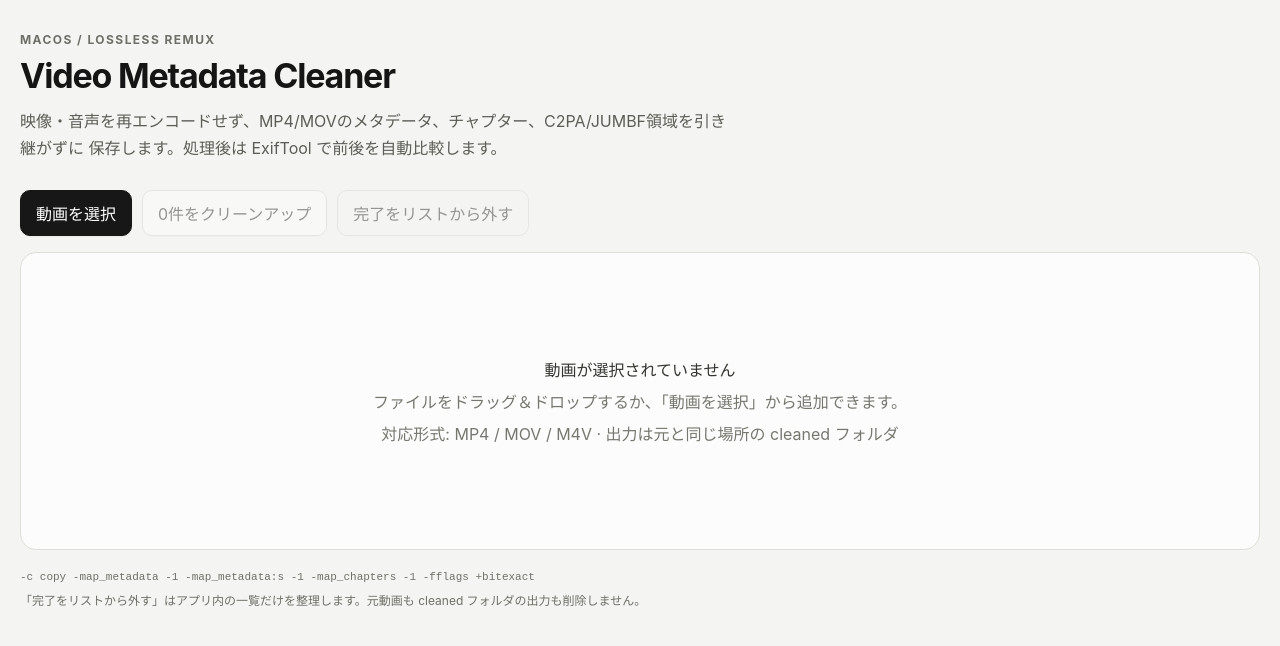
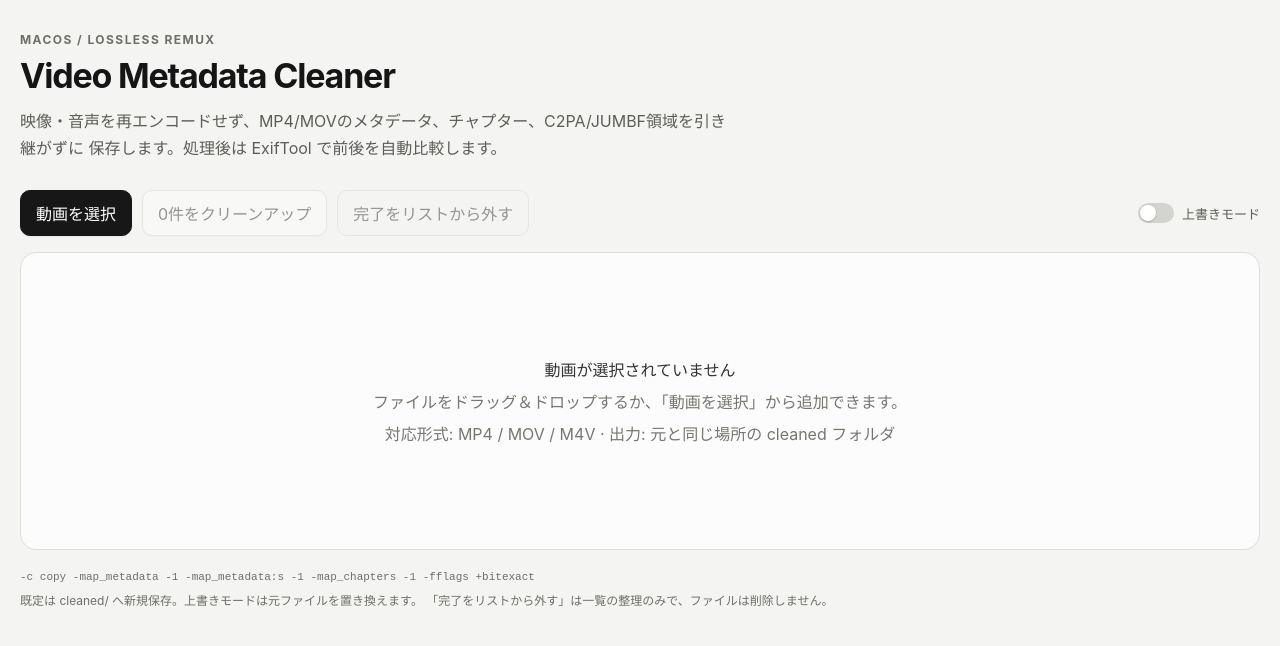
Before and after one commit to hndrr/video-metadata-cleaner, a React (Vite) app: page / in a window 1280 px wide. Shown: the top 646 px of the page. Built offline with nearby package versions, Linux system fonts and the light colour scheme.

Commit message:
feat: add overwrite mode to replace original files with cleaned versions via temporary swap

```diff
--- a/src/App.tsx
+++ b/src/App.tsx
@@ -23,11 +23,13 @@ type VideoJob = {
   inspectError?: string;
   inspecting?: boolean;
   showMeta?: boolean;
+  overwritten?: boolean;
 };
 
 type CleanResult = {
   outputPath: string;
   stderr: string;
+  overwritten: boolean;
 };
 
 const VIDEO_EXTENSIONS = new Set(["mp4", "mov", "m4v"]);
@@ -53,6 +55,8 @@ export default function App() {
   const [jobs, setJobs] = useState<VideoJob[]>([]);
   const [isRunning, setIsRunning] = useState(false);
   const [isDragging, setIsDragging] = useState(false);
+  /** true: 元ファイルを一時ファイル経由で置き換え / false: cleaned/ に新規出力 */
+  const [overwriteMode, setOverwriteMode] = useState(false);
 
   const pendingCount = useMemo(
     () => jobs.filter((job) => job.status === "ready" || job.status === "error").length,
@@ -133,9 +137,16 @@ export default function App() {
     updateJob(job.inputPath, { inspecting: true, inspectError: undefined, showMeta: true });
 
     try {
-      const before = await invoke<MetadataReport>("inspect_metadata", {
-        path: job.inputPath,
-      });
+      // 上書き後は input が処理済みになるので、処理前スナップショットがあれば保持する
+      let before = job.before;
+      const samePath =
+        !!job.outputPath && job.outputPath === job.inputPath && !!job.overwritten;
+
+      if (!before || !samePath) {
+        before = await invoke<MetadataReport>("inspect_metadata", {
+          path: job.inputPath,
+        });
+      }
 
       let after: MetadataReport | undefined;
       if (job.outputPath) {
@@ -161,6 +172,14 @@ export default function App() {
 
   const cleanAll = async (): Promise<void> => {
     if (isRunning) return;
+
+    if (overwriteMode) {
+      const ok = window.confirm(
+        `上書きモードです。\n選択中の ${pendingCount} 件の元ファイルを置き換えます。\n元に戻せません。続行しますか？`,
+      );
+      if (!ok) return;
+    }
+
     setIsRunning(true);
 
     const targets = jobs.filter((job) => job.status === "ready" || job.status === "error");
@@ -171,6 +190,7 @@ export default function App() {
         error: undefined,
         after: undefined,
         inspectError: undefined,
+        overwritten: undefined,
       });
 
       try {
@@ -188,6 +208,7 @@ export default function App() {
 
         const result = await invoke<CleanResult>("clean_video", {
           inputPath: job.inputPath,
+          overwrite: overwriteMode,
         });
 
         let after: MetadataReport | undefined;
@@ -199,6 +220,7 @@ export default function App() {
           updateJob(job.inputPath, {
             status: "done",
             outputPath: result.outputPath,
+            overwritten: result.overwritten,
             before,
             inspecting: false,
             showMeta: true,
@@ -210,6 +232,7 @@ export default function App() {
         updateJob(job.inputPath, {
           status: "done",
           outputPath: result.outputPath,
+          overwritten: result.overwritten,
           before,
           after,
           inspecting: false,
@@ -249,11 +272,15 @@ export default function App() {
           動画を選択
         </button>
         <button
-          className="button"
+          className={`button ${overwriteMode ? "danger" : ""}`}
           onClick={cleanAll}
           disabled={isRunning || pendingCount === 0}
         >
-          {isRunning ? "処理中…" : `${pendingCount}件をクリーンアップ`}
+          {isRunning
+            ? "処理中…"
+            : overwriteMode
+              ? `${pendingCount}件を上書きクリーンアップ`
+              : `${pendingCount}件をクリーンアップ`}
         </button>
         <button
           className="button ghost"
@@ -263,7 +290,31 @@ export default function App() {
         >
           完了をリストから外す
         </button>
+
+        <label
+          className={`toggle ${overwriteMode ? "toggle-on" : ""} ${isRunning ? "toggle-disabled" : ""}`}
+          title="オンにすると cleaned/ を作らず、元ファイルを置き換えます（一時ファイル経由）"
+        >
+          <input
+            type="checkbox"
+            checked={overwriteMode}
+            disabled={isRunning}
+            onChange={(event) => setOverwriteMode(event.target.checked)}
+          />
+          <span className="toggle-ui" aria-hidden />
+          <span className="toggle-label">
+            上書きモード
+            {overwriteMode && <em>危険</em>}
+          </span>
+        </label>
       </section>
+
+      {overwriteMode && (
+        <p className="overwrite-banner" role="status">
+          上書きモード: 元ファイルを置き換えます（先に一時ファイルへ書き出してから差し替え）。
+          取り消せません。
+        </p>
+      )}
 
       <section className={`panel ${isDragging ? "panel-dragging" : ""}`}>
         {jobs.length === 0 ? (
@@ -274,7 +325,12 @@ export default function App() {
             <span>
               ファイルをドラッグ＆ドロップするか、「動画を選択」から追加できます。
             </span>
-            <span>対応形式: MP4 / MOV / M4V · 出力は元と同じ場所の cleaned フォルダ</span>
+            <span>
+              対応形式: MP4 / MOV / M4V ·{" "}
+              {overwriteMode
+                ? "出力: 元ファイルを上書き"
+                : "出力: 元と同じ場所の cleaned フォルダ"}
+            </span>
           </div>
         ) : (
           <ul className="job-list">
@@ -293,6 +349,9 @@ export default function App() {
                     <div className="job-text">
                       <strong>{fileName(job.inputPath)}</strong>
                       <span title={job.inputPath}>{job.inputPath}</span>
+                      {job.overwritten && job.status === "done" && (
+                        <span className="meta-warn">元ファイルを上書き済み</span>
+                      )}
                       {job.error && <span className="error">{job.error}</span>}
                       {job.inspectError && (
                         <span className="error">ExifTool: {job.inspectError}</span>
@@ -340,7 +399,12 @@ export default function App() {
                 {job.showMeta && (job.before || job.after) && (
                   <div className="meta-compare">
                     <MetaPanel title="処理前（入力）" report={job.before} />
-                    <MetaPanel title="処理後（cleaned）" report={job.after} />
+                    <MetaPanel
+                      title={
+                        job.overwritten ? "処理後（上書き）" : "処理後（cleaned）"
+                      }
+                      report={job.after}
+                    />
                   </div>
                 )}
               </li>
@@ -354,8 +418,8 @@ export default function App() {
           -c copy -map_metadata -1 -map_metadata:s -1 -map_chapters -1 -fflags +bitexact
         </code>
         <p className="footer-note">
-          「完了をリストから外す」はアプリ内の一覧だけを整理します。元動画も cleaned
-          フォルダの出力も削除しません。
+          既定は cleaned/ へ新規保存。上書きモードは元ファイルを置き換えます。
+          「完了をリストから外す」は一覧の整理のみで、ファイルは削除しません。
         </p>
       </footer>
     </main>
--- a/src/styles.css
+++ b/src/styles.css
@@ -34,7 +34,13 @@ h1 { margin: 0; font-size: 34px; letter-spacing: -0.035em; }
   line-height: 1.7;
 }
 
-.toolbar { display: flex; gap: 10px; margin-bottom: 16px; flex-wrap: wrap; }
+.toolbar {
+  display: flex;
+  gap: 10px;
+  margin-bottom: 16px;
+  flex-wrap: wrap;
+  align-items: center;
+}
 .button {
   border: 1px solid #d4d4ce;
   border-radius: 10px;
@@ -48,8 +54,75 @@ h1 { margin: 0; font-size: 34px; letter-spacing: -0.035em; }
 .button:disabled { cursor: default; opacity: 0.45; }
 .button.primary { background: #171717; color: #fff; border-color: #171717; }
 .button.primary:hover:not(:disabled) { background: #303030; }
+.button.danger {
+  background: #b42318;
+  color: #fff;
+  border-color: #b42318;
+}
+.button.danger:hover:not(:disabled) { background: #912018; }
 .button.ghost { background: transparent; box-shadow: none; }
 .button.compact { padding: 7px 10px; white-space: nowrap; }
+
+.toggle {
+  display: inline-flex;
+  align-items: center;
+  gap: 8px;
+  margin-left: auto;
+  cursor: pointer;
+  user-select: none;
+  font-size: 13px;
+  color: #5d5d57;
+}
+.toggle input {
+  position: absolute;
+  opacity: 0;
+  width: 0;
+  height: 0;
+}
+.toggle-ui {
+  width: 36px;
+  height: 20px;
+  border-radius: 999px;
+  background: #d4d4ce;
+  position: relative;
+  flex-shrink: 0;
+  transition: background 0.15s ease;
+}
+.toggle-ui::after {
+  content: "";
+  position: absolute;
+  top: 2px;
+  left: 2px;
+  width: 16px;
+  height: 16px;
+  border-radius: 50%;
+  background: #fff;
+  box-shadow: 0 1px 2px rgb(0 0 0 / 20%);
+  transition: transform 0.15s ease;
+}
+.toggle-on .toggle-ui { background: #b42318; }
+.toggle-on .toggle-ui::after { transform: translateX(16px); }
+.toggle-on .toggle-label { color: #b42318; font-weight: 600; }
+.toggle-label em {
+  font-style: normal;
+  margin-left: 6px;
+  padding: 1px 6px;
+  border-radius: 999px;
+  background: #fee4e2;
+  font-size: 11px;
+  font-weight: 700;
+}
+.toggle-disabled { opacity: 0.45; cursor: default; }
+.overwrite-banner {
+  margin: -6px 0 14px;
+  padding: 10px 12px;
+  border-radius: 10px;
+  background: #fee4e2;
+  border: 1px solid #fecdca;
+  color: #912018;
+  font-size: 13px;
+  line-height: 1.5;
+}
 
 .panel {
   min-height: 280px;
@@ -292,7 +365,17 @@ h1 { margin: 0; font-size: 34px; letter-spacing: -0.035em; }
 
 @media (prefers-color-scheme: dark) {
   :root { color: #f2f2ef; background: #161615; }
-  .eyebrow, .description, .footer, .job-text span, .footer-note { color: #a7a7a0; }
+  .eyebrow, .description, .footer, .job-text span, .footer-note, .toggle { color: #a7a7a0; }
+  .button.danger { background: #f97066; color: #1a0a08; border-color: #f97066; }
+  .button.danger:hover:not(:disabled) { background: #fda29b; }
+  .toggle-on .toggle-label { color: #f97066; }
+  .toggle-label em { background: #3b1219; color: #fecdca; }
+  .toggle-ui { background: #42423e; }
+  .overwrite-banner {
+    background: #2c1115;
+    border-color: #6b2229;
+    color: #fecdca;
+  }
   .panel { background: #20201e; border-color: #353531; }
   .panel-dragging {
     border-color: #6ea0ff;
```
Also changed, not shown: 2 other files (tests, documents, lock files or other folders).
